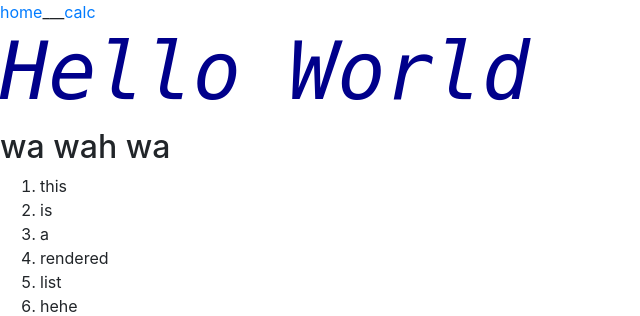
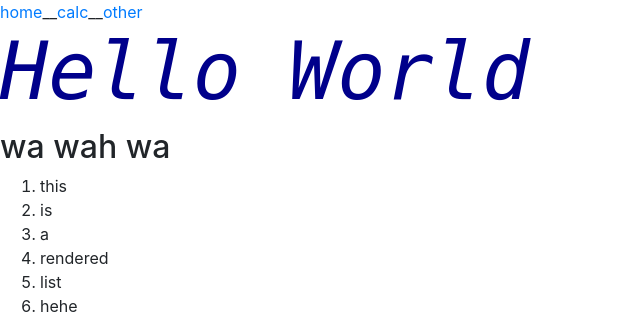
Before and after one commit to AnthonyAlvarez08/webpage, a Flask app: page / in a window 1280 px wide. Shown: the top 316 px of the page, without its empty margins (0-640 px from the left). Run offline with Flask 2, Linux system fonts and the light colour scheme; some libraries are stand-ins or nearby versions.

Commit message:
added nothing of value, I was bored

```diff
--- a/main.py
+++ b/main.py
@@ -40,5 +40,10 @@ def calc():
 
 
 
+@app.route('/other')
+def other():
+    return render_template('other.html')
+
+
 if __name__ == '__main__':
     app.run(host=HOST, port=PORT, debug=True)
--- a/static/main.css
+++ b/static/main.css
@@ -1,5 +1,9 @@
 img {
     max-width: 500px;
+	/* display: block;
+	margin-left: auto;
+	margin-right: auto;
+	width: 50%; */
 }
 
 p {
--- a/templates/layout.html
+++ b/templates/layout.html
@@ -21,7 +21,7 @@
     </head>
 
     <body>
-        <nav><a href = "{{ url_for('home') }}">home</a><span>___</span><a href = "{{ url_for('calc') }}">calc</a></nav>
+        <nav><a href = "{{ url_for('home') }}">home</a><span>__</span><a href = "{{ url_for('calc') }}">calc</a><span>__</span><a href= "{{ url_for('other') }}">other</a></nav>
         {% block content %}
         {% endblock %}
     </body>
--- /dev/null
+++ b/templates/other.html
@@ -0,0 +1,4 @@
+{% extends "layout.html" %}
+{% block content %}
+<p>IDK what to put here</p>
+{% endblock %}
```
